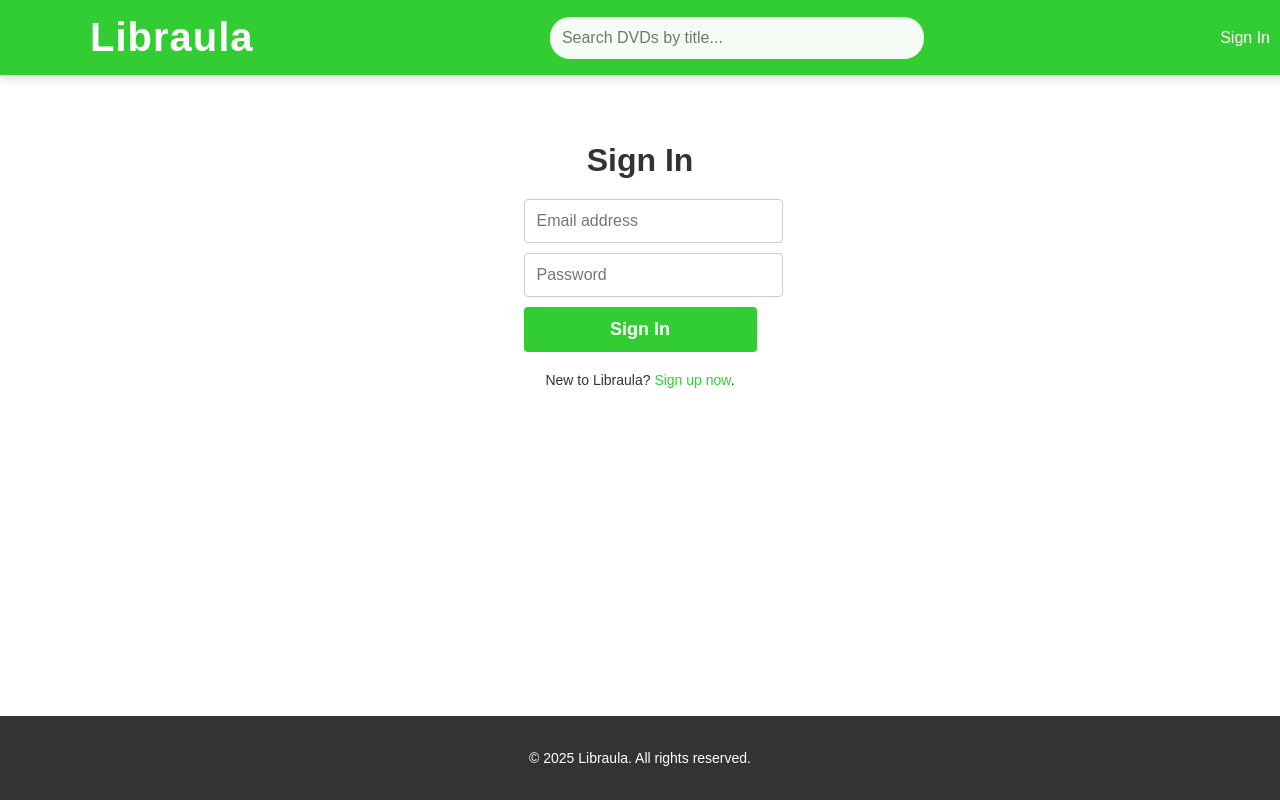
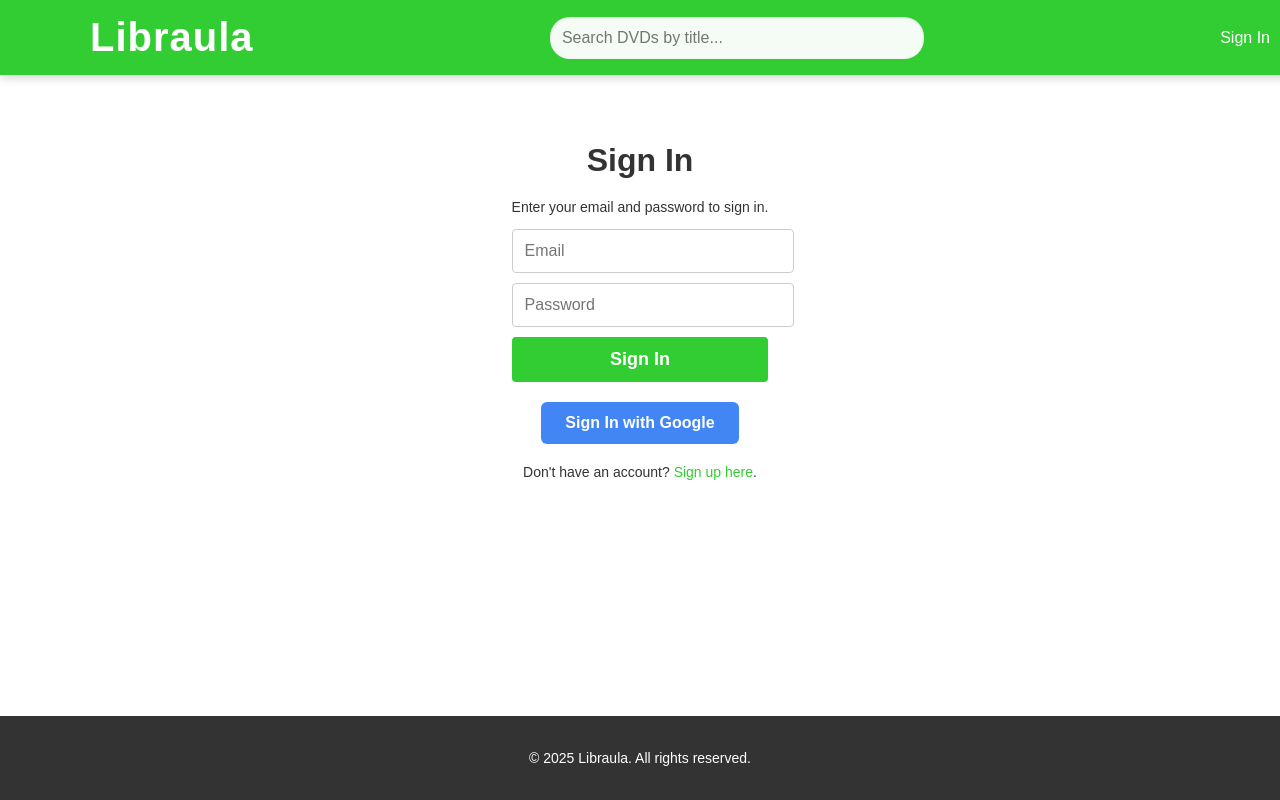
Before and after one commit to Libraula/libraula.com, a React (Create React App) app: page /login in a window 1280 px wide. Shown: the top 800 px of the page. Built offline with nearby package versions, Linux system fonts and the light colour scheme; no server answers.

Commit message:
google auth

```diff
--- a/src/pages/login.js
+++ b/src/pages/login.js
@@ -1,25 +1,53 @@
 import React, { useState } from 'react';
-import { Link, useNavigate } from 'react-router-dom';
-import { signInWithEmailAndPassword } from 'firebase/auth';
-import { auth } from '../firebase'; // Now correctly exported
+import { useNavigate, Link } from 'react-router-dom';
+import { signInWithEmailAndPassword, signInWithPopup, GoogleAuthProvider } from 'firebase/auth';
+import { doc, getDoc } from 'firebase/firestore'; // To check user document
+import { auth, db } from '../firebase';
 import Navbar from '../components/Navbar';
 import '../styles/login.css';
 
 function Login() {
-  const [email, setEmail] = useState('');
-  const [password, setPassword] = useState('');
+  const [formData, setFormData] = useState({
+    email: '',
+    password: '',
+  });
   const [error, setError] = useState('');
   const navigate = useNavigate();
+  const googleProvider = new GoogleAuthProvider();
 
   const handleSubmit = async (e) => {
     e.preventDefault();
     try {
-      await signInWithEmailAndPassword(auth, email, password);
-      console.log('Logged in successfully');
+      await signInWithEmailAndPassword(auth, formData.email, formData.password);
+      await redirectUser(auth.currentUser);
+    } catch (err) {
+      setError('Failed to sign in: ' + err.message);
+      console.error('Email sign-in error:', err);
+    }
+  };
+
+  const handleGoogleSignIn = async () => {
+    try {
+      const result = await signInWithPopup(auth, googleProvider);
+      await redirectUser(result.user);
+    } catch (err) {
+      setError('Failed to sign in with Google: ' + err.message);
+      console.error('Google sign-in error:', err);
+    }
+  };
+
+  const redirectUser = async (user) => {
+    const userDocRef = doc(db, 'users', user.uid);
+    const userDocSnapshot = await getDoc(userDocRef);
+
+    if (userDocSnapshot.exists()) {
+      // Returning user (has account details)
+      console.log('Returning user, redirecting to /home');
       navigate('/home');
-    } catch (err) {
-      setError('Invalid email or password');
-      console.error('Login error:', err);
+    } else {
+      // New user (no account details yet)
+      console.log('New user, redirecting to /pricing');
+      navigate('/pricing');
     }
   };
 
@@ -28,26 +56,30 @@ function Login() {
       <Navbar />
       <section className="login-form">
         <h1>Sign In</h1>
+        <p>Enter your email and password to sign in.</p>
         {error && <p className="error">{error}</p>}
         <form onSubmit={handleSubmit}>
           <input
             type="email"
-            placeholder="Email address"
-            value={email}
-            onChange={(e) => setEmail(e.target.value)}
+            placeholder="Email"
+            value={formData.email}
+            onChange={(e) => setFormData({ ...formData, email: e.target.value })}
             required
           />
           <input
             type="password"
             placeholder="Password"
-            value={password}
-            onChange={(e) => setPassword(e.target.value)}
+            value={formData.password}
+            onChange={(e) => setFormData({ ...formData, password: e.target.value })}
             required
           />
           <button type="submit" className="login-button">Sign In</button>
         </form>
+        <button className="google-login-button" onClick={handleGoogleSignIn}>
+          Sign In with Google
+        </button>
         <p>
-          New to Libraula? <Link to="/signup">Sign up now</Link>.
+          Don't have an account? <Link to="/signup">Sign up here</Link>.
         </p>
       </section>
       <footer className="Login-footer">
--- a/src/styles/login.css
+++ b/src/styles/login.css
@@ -78,3 +78,21 @@
     padding: 20px;
     font-size: 14px;
   }
+
+  .google-login-button {
+    background-color: #4285f4; /* Google blue */
+    color: white;
+    border: none;
+    padding: 12px 24px;
+    font-size: 16px;
+    font-weight: 600;
+    border-radius: 6px;
+    cursor: pointer;
+    margin-top: 20px;
+    transition: background-color 0.3s ease, transform 0.2s ease;
+  }
+
+  .google-login-button:hover {
+    background-color: #357abd;
+    transform: scale(1.05);
+  }
```
